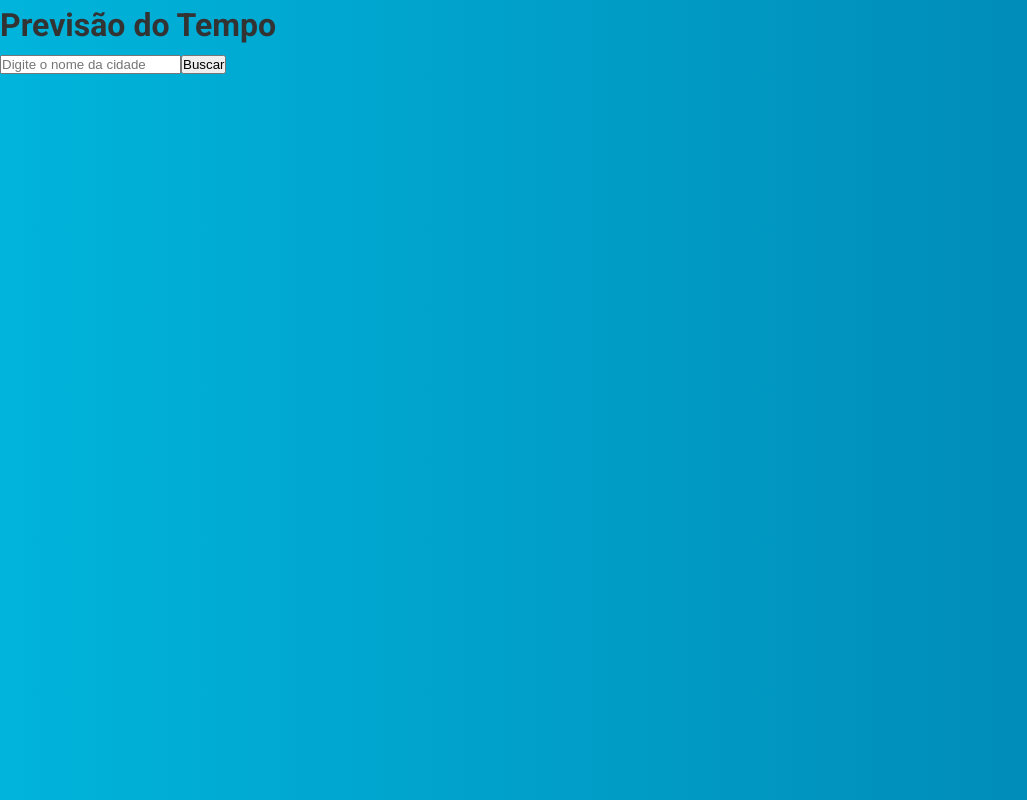
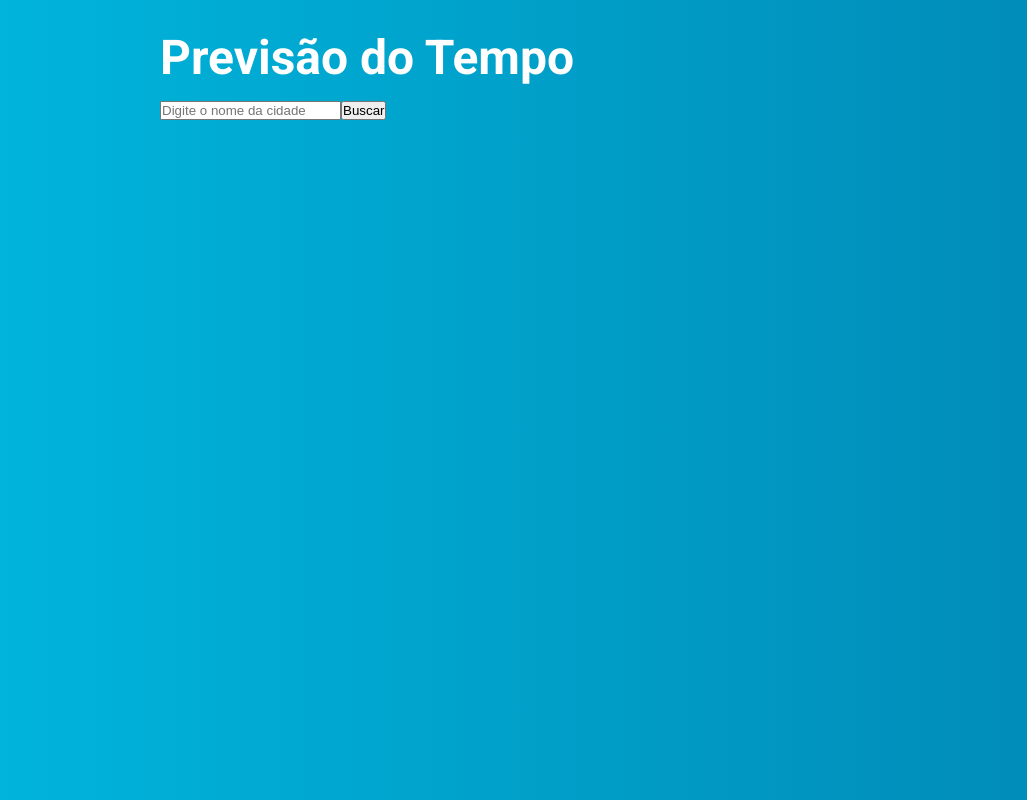
Before and after one commit to Matheus-Freitas0/weather-forecast-react, a React (Vite) app: page / in a window 1280 px wide. Shown: the whole page, without its empty margins (0-1027 px from the left). Built offline with nearby package versions, Linux system fonts and the light colour scheme.

Commit message:
Added App.css file with styles for container and h1 elements, and updated App.jsx to import and use these styles.

```diff
--- /dev/null
+++ b/src/App.css
@@ -0,0 +1,10 @@
+.container{
+    max-width: 1000px;
+    padding: 20px;
+    margin: 0 auto;
+}
+
+h1{
+    font-size: 3rem;
+    color: #fff;
+}
--- a/src/App.jsx
+++ b/src/App.jsx
@@ -1,6 +1,7 @@
+import WeatherInformations from './components/WeatherInformations/WeatherInformations'
 import { useState, useRef } from 'react'
 import axios from 'axios'
-import WeatherInformations from './components/WeatherInformations/WeatherInformations'
+import "./App.css";
 
 function App() {
   const [weather, setWeather] = useState()
@@ -17,7 +18,7 @@ function App() {
   }
 
   return (
-    <div>
+    <div className='container'>
       <h1>Previsão do Tempo</h1>
       <input ref={inputRef} type="text" placeholder='Digite o nome da cidade'/>
       <button onClick={searchCity}>Buscar</button>
```
